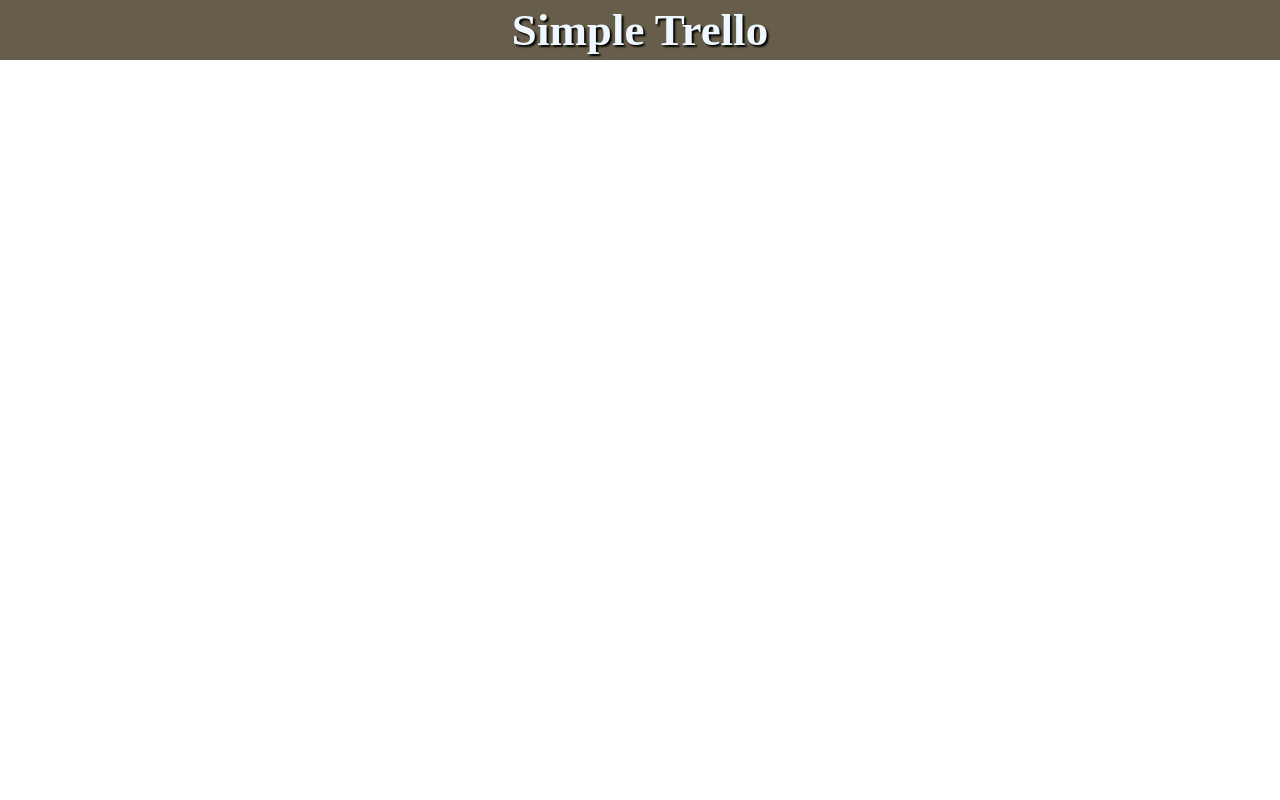
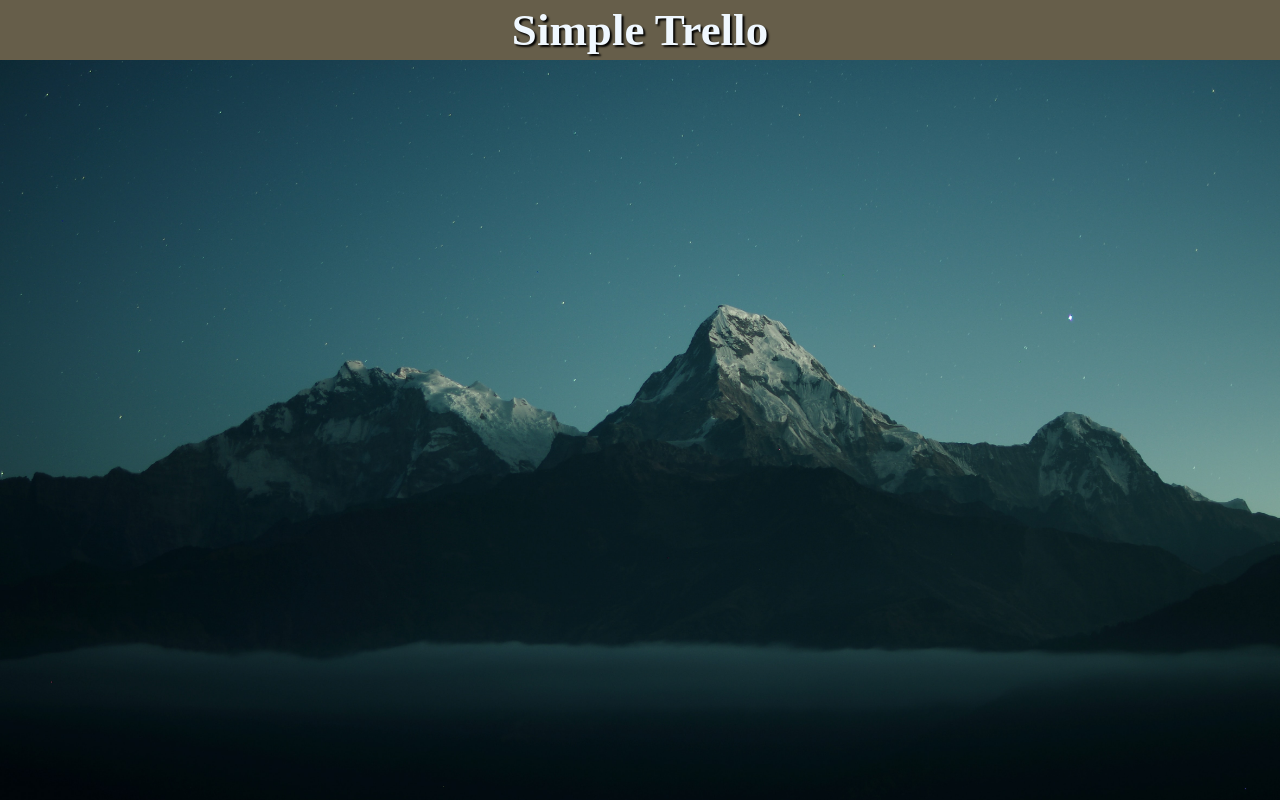
Before and after one commit to hatano-yota/task-sheet, a React (Create React App) app: page / in a window 1280 px wide. Built offline with nearby package versions, Linux system fonts and the light colour scheme.

Commit message:
背景画像の設定

```diff
--- a/src/App.js
+++ b/src/App.js
@@ -2,7 +2,7 @@ import { Header } from "./components/Header";
 
 function App() {
   return (
-    <div className="App">
+    <div className="app">
       <Header />
     </div>
   );
--- a/src/index.css
+++ b/src/index.css
@@ -15,3 +15,9 @@ header {
   margin-bottom: 50px;
   background-color: rgb(102, 94, 74);
 }
+.app {
+  background-image: url(./images/mountain.jpg);
+  background-size: cover;
+  background-repeat: no-repeat;
+  height: 100vh;
+}
```
Also changed, not shown: src/images/mountain.jpg (added).
